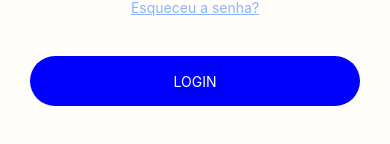
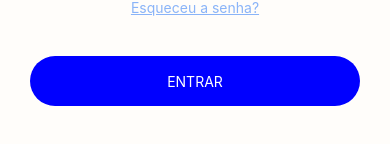
Before and after one commit to arthurbrener/new-proj, a React Native app: screen /Login in a window 390 px wide. Shown: the part 534-678 px from the top of the page. Built offline with nearby package versions, Linux system fonts and the light colour scheme.

Commit message:
removed unecessary hook

```diff
--- a/src/components/organisms/LoginForm.jsx
+++ b/src/components/organisms/LoginForm.jsx
@@ -12,10 +12,10 @@ const LoginForm = () => {
   const [password, setPassword] = useState('');
   const navigation = useNavigation();
 
-  const submitLogin = useCallback(() => {
+  const submitLogin = () => {
     console.log({ user, password });
     navigation.navigate('GamesList');
-  }, [user, password]);
+  };
 
   const forgotPassword = useCallback(() => {
     console.log('vish, esqueceu a senha');
@@ -25,7 +25,7 @@ const LoginForm = () => {
     <Form
       callback={submitLogin}
       containerStyle={styles.container}
-      buttonLabel="LOGIN"
+      buttonLabel="ENTRAR"
     >
       <Input setText={setUser} placeholder="Usuário" />
       <Input setText={setPassword} placeholder="Senha" isSecureText />
```
